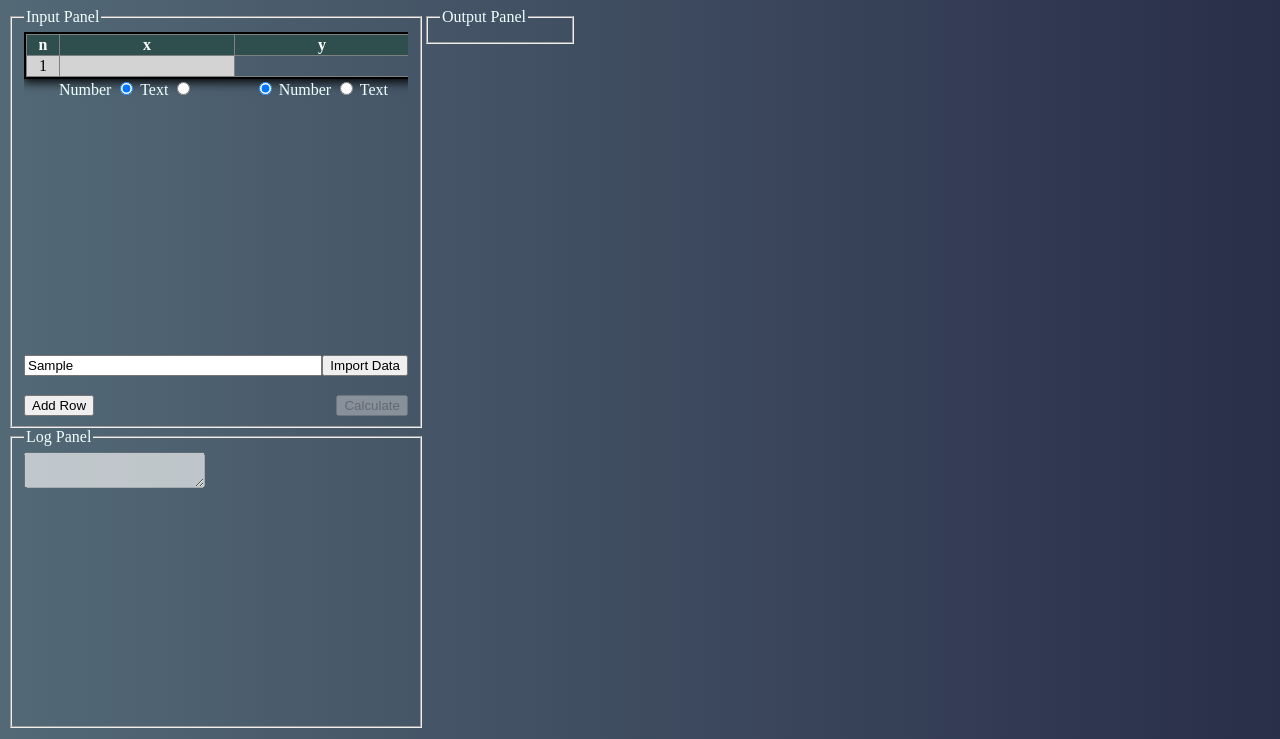
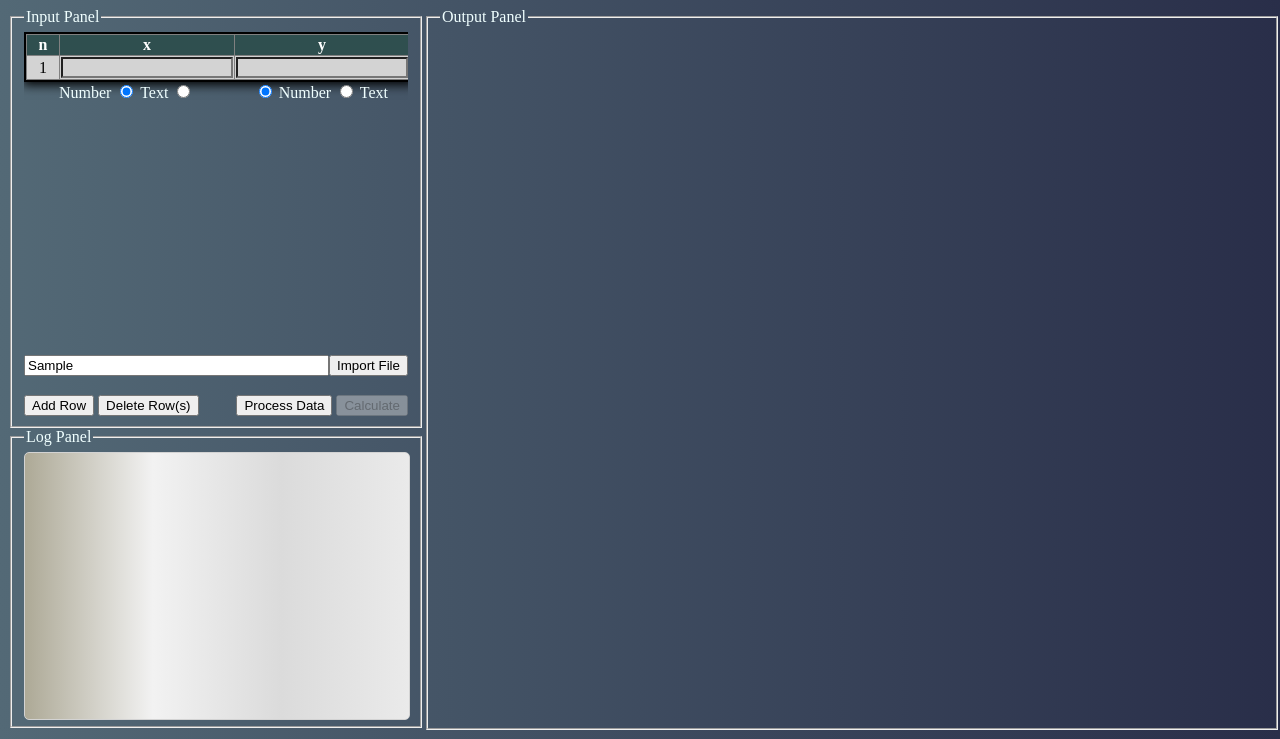
Before and after one commit to viruj96/Random-Apps, a plain HTML site: page pearson_regression/index.html in a window 1280 px wide. Both pictures are taken after typing "Sample" into the empty fields and a click on the button "Add Row". Shown: the part 61-800 px from the top of the page. Drawn offline with Linux system fonts and the light colour scheme.

Commit message:
delete and parse functions

```diff
--- a/pearson_regression/index.html
+++ b/pearson_regression/index.html
@@ -11,6 +11,7 @@
 	<link rel="stylesheet" href="./css/output-panel.css" />
 	<script src="./js/helper.js"></script>
 	<script src="./js/inputs.js"></script>
+	<script defer src="./js/listeners.js"></script>
 	<!-- <script defer src="https://pyscript.net/alpha/pyscript.js"></script> -->
 </head>
 
@@ -19,7 +20,7 @@
 		<h1>Pearson Regression</h1>
 	</div>
 	<div id="container">
-		<div>
+		<div id="left-container">
 			<fieldset id="input-panel">
 				<legend>Input Panel</legend>
 				<div id="input-container">
@@ -52,20 +53,26 @@
 					<div id="file">
 						<input type="file" accept="text/csv,.xlsx" hidden />
 						<input type="text" id="file-path" style="text-align: left;" />
-						<button onclick="importData()">Import Data</button>
+						<button onclick="importData()">Import File</button>
 					</div>
 					<div id="button-container">
-						<button id="add" onclick="addRow()">Add Row</button>
-						<button id="calc" onclick="calculate()" disabled>Calculate</button>
+						<div>
+							<button id="add" onclick="addRow()">Add Row</button>
+							<button id="delete" onclick="deleteRow()" disabled>Delete Row(s)</button>
+						</div>
+						<div>
+							<button id="validate" onclick="parseData()">Process Data</button>
+							<button id="calc" onclick="calculate()" disabled>Calculate</button>
+						</div>
 					</div>
 				</div>
 			</fieldset>
 			<fieldset id="log-panel">
 				<legend>Log Panel</legend>
-				<textarea disabled></textarea>
+				<div id="textarea"></div>
 			</fieldset>
 		</div>
-		<div id="right">
+		<div id="right-container">
 			<fieldset id="output-panel">
 				<legend>Output Panel</legend>
 			</fieldset>
--- a/pearson_regression/js/inputs.js
+++ b/pearson_regression/js/inputs.js
@@ -1,23 +1,36 @@
 function addRow() {
-	const table = $('tbody');
-	const nRows = table.rows.length;
-	const tr = table.insertRow(nRows);
+	const tbody = $('#data-table tbody');
+	const nRows = tbody.rows.length;
+	let rowNumber = 1;
+	if (nRows > 0) {
+		const rows = tbody.children;
+		const lastRow = rows.item(rows.length - 1);
+		rowNumber = parseInt(lastRow.id) + 1;
+	}
+	const tr = tbody.insertRow(nRows);
 	const thCount = $$('th').length;
 	const attr = [$('input[name=x-data]:checked').value, $('input[name=y-data]:checked').value];
-	const bg = nRows % 2 !== 0 ? 'lightblue' : 'lightgrey';
 	for (let i = 0; i < thCount; i++) {
 		const td = tr.insertCell(i);
 		if (i === 0) {
-			td.innerHTML = i + 1 + nRows;
+			tr.id = rowNumber;
+			td.innerHTML = rowNumber; // Set row number
 		} else {
-			const input = makeTag('input');
-			input.style.backgroundColor = bg;
+			const input = create('input');
+			css(input, { 'background': 'transparent' });
 			input.setAttribute('type', attr[i - 1]);
 			if (attr[i - 1] === 'number')
 				input.setAttribute('step', '0.01');
 			td.appendChild(input);
 		}
 	}
+	on(tr, 'click', handleRowClick)
+}
+
+function deleteRow() {
+	$$('.highlighted').forEach(row => {
+		row.parentNode.removeChild(row);
+	});
 }
 
 function importData() {
@@ -27,6 +40,17 @@ function importData() {
 	}
 }
 
+function parseData() {
+	const textarea = $('#textarea');
+	const rows = $('#data-table tbody tr');
+	if (!rows || rows.length === 0) {
+		const p = create('p');
+		p.innerHTML = 'Add data before processing';
+		css(p, { 'color': 'red', 'margin': 0, 'margin-left': '2%' });
+		textarea.appendChild(p);
+	}
+}
+
 function calculate() {
 
 }
```
